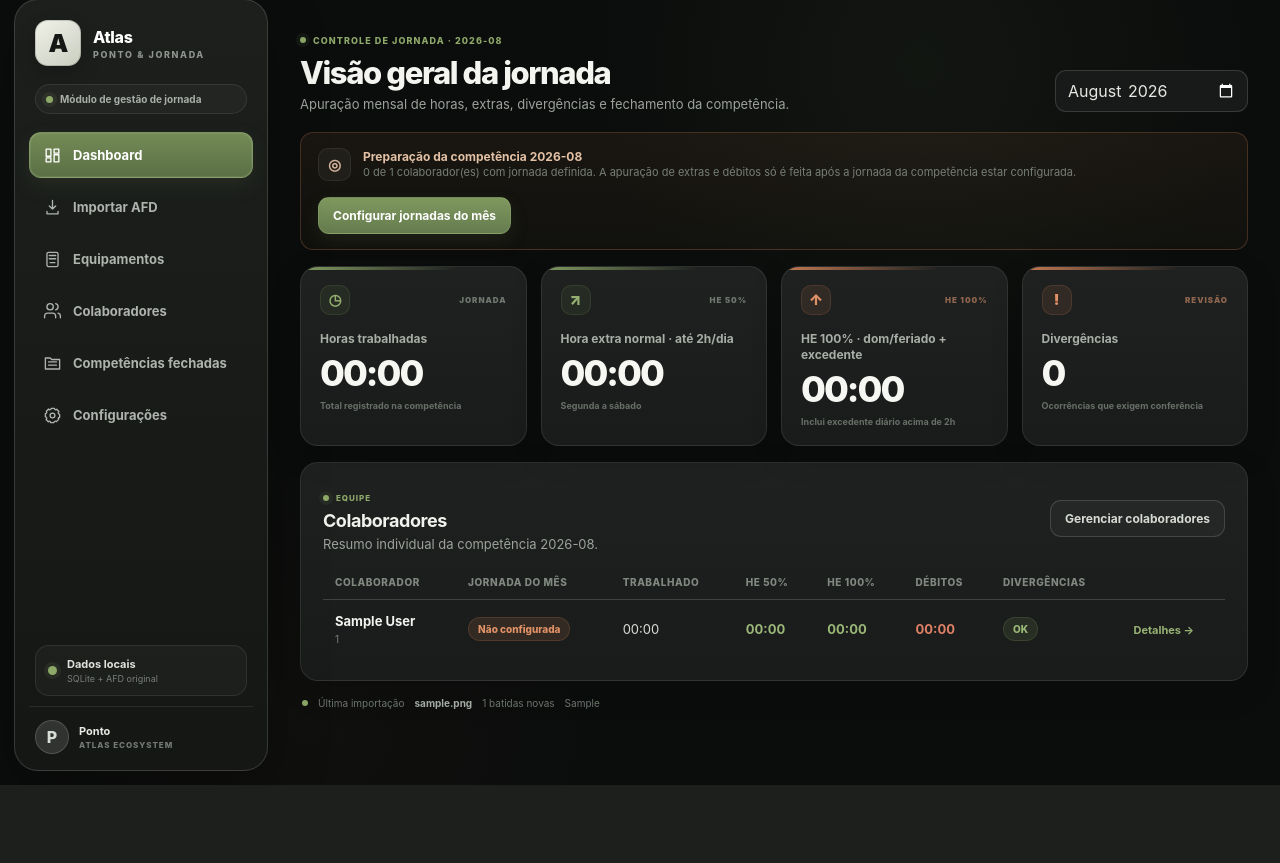
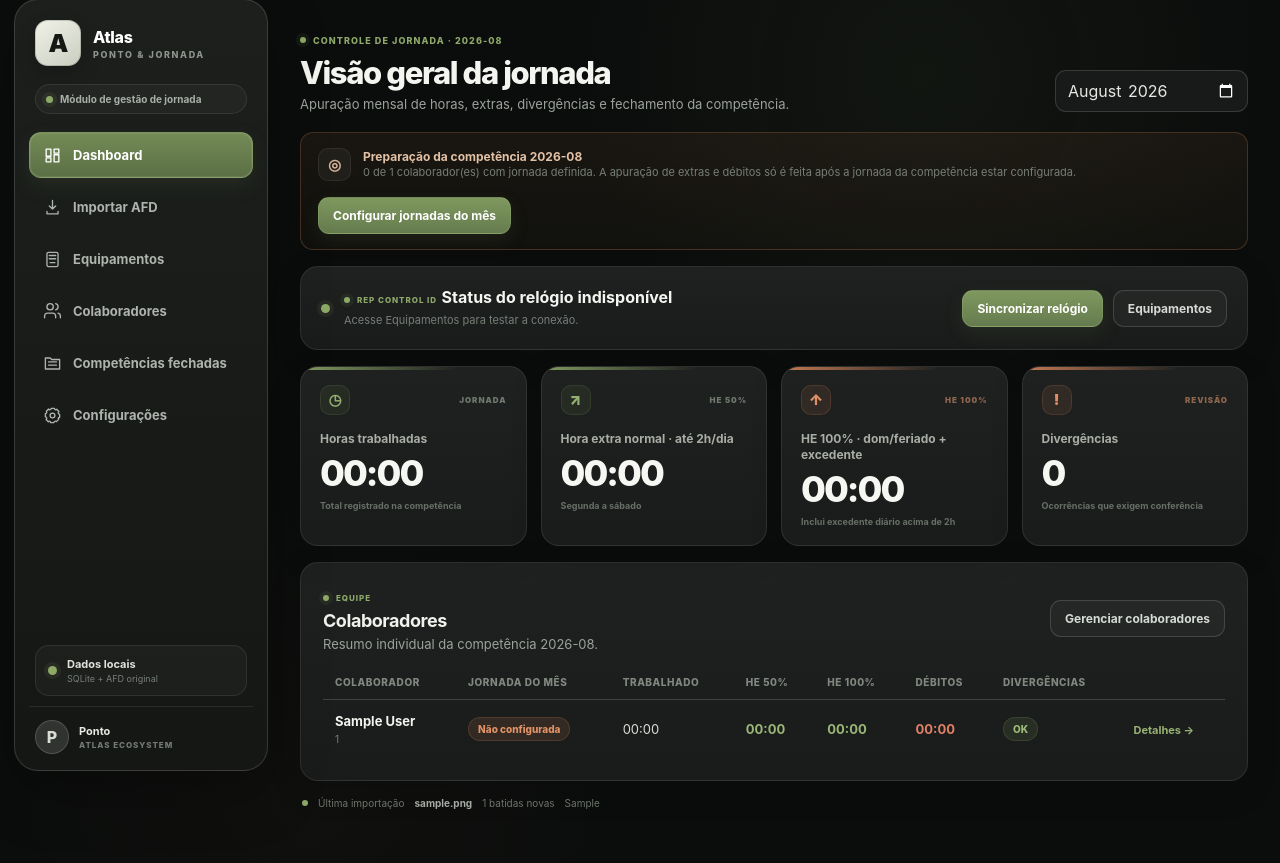
Before and after one commit to lucasgarciamoreira92-rgb/ponto-controlid, a FastAPI app: page / in a window 1280 px wide. Shown: the part 15-878 px from the top of the page. Before the commit the page ends 800 px from the top, so only its background shows below. Run offline with FastAPI, Linux system fonts and the light colour scheme; data comes from the database, SQL or seed files in the repository; tables that the repository leaves empty hold one stand-in row (values such as "Sample post").

Commit message:
Adicionar sincronização do REP ao dashboard

```diff
--- a/templates/dashboard.html
+++ b/templates/dashboard.html
@@ -11,6 +11,12 @@
     <input type="month" name="month" value="{{ month }}" aria-label="Selecionar competência" onchange="this.form.submit()">
   </form>
 </div>
+
+{% if request.query_params.get('rep_sync_ok') is not none %}
+<div class="notice success"><strong>Relógio sincronizado.</strong> {{ request.query_params.get('rep_sync_ok','0') }} batida(s) nova(s) importada(s).</div>
+{% elif request.query_params.get('rep_sync_error') %}
+<div class="notice"><strong>Falha na sincronização do relógio:</strong> {{ request.query_params.get('rep_sync_error') }}</div>
+{% endif %}
 
 {% if closure %}
 <div class="notice success status-strip" style="display:flex;align-items:center;justify-content:space-between;gap:16px;flex-wrap:wrap;">
@@ -38,6 +44,24 @@
   <a class="button primary" href="/month-schedules?month={{ month }}">Configurar jornadas do mês</a>
 </div>
 {% endif %}
+
+<div class="card" id="rep-sync-card" style="display:flex;align-items:center;justify-content:space-between;gap:18px;flex-wrap:wrap;">
+  <div style="display:flex;align-items:center;gap:14px;min-width:260px;">
+    <span class="status-dot" id="rep-status-dot"></span>
+    <div>
+      <div class="eyebrow compact"><span class="eyebrow-dot"></span> REP CONTROL iD</div>
+      <strong id="rep-status-title">Consultando equipamento...</strong>
+      <div class="help" id="rep-status-detail">Verificando a configuração de sincronização.</div>
+    </div>
+  </div>
+  <div style="display:flex;gap:10px;align-items:center;flex-wrap:wrap;">
+    <form method="post" action="/devices/sync-all" id="rep-sync-form">
+      <input type="hidden" name="month" value="{{ month }}">
+      <button class="button primary" type="submit">Sincronizar relógio</button>
+    </form>
+    <a class="button ghost" href="/devices" id="rep-config-link">Equipamentos</a>
+  </div>
+</div>
 
 <div class="cards dashboard-metrics">
   <div class="card metric">
@@ -115,4 +139,37 @@
   <span>{{ last_import.device_model or 'equipamento não identificado' }}</span>
 </div>
 {% endif %}
+
+<script>
+(function () {
+  const title = document.getElementById('rep-status-title');
+  const detail = document.getElementById('rep-status-detail');
+  const form = document.getElementById('rep-sync-form');
+  if (!title || !detail) return;
+
+  fetch('/devices/status', {cache: 'no-store'})
+    .then(function (response) { return response.json(); })
+    .then(function (data) {
+      if (!data.configured) {
+        title.textContent = 'Nenhum relógio configurado';
+        detail.textContent = 'Cadastre o REP para importar as marcações diretamente pela rede.';
+        if (form) form.style.display = 'none';
+        return;
+      }
+      title.textContent = data.name + (data.last_status === 'error' ? ' · atenção' : ' · conectado ao Atlas');
+      if (data.last_status === 'error' && data.last_error) {
+        detail.textContent = data.last_error;
+      } else if (data.last_success_at) {
+        const auto = data.auto_sync_minutes ? ' · automático a cada ' + data.auto_sync_minutes + ' min' : '';
+        detail.textContent = 'Última sincronização: ' + data.last_success_at + ' · NSR ' + data.last_nsr + ' · ' + data.last_new_punches + ' nova(s)' + auto;
+      } else {
+        detail.textContent = data.host + ' · ainda não sincronizado. Faça o primeiro teste em Equipamentos.';
+      }
+    })
+    .catch(function () {
+      title.textContent = 'Status do relógio indisponível';
+      detail.textContent = 'Acesse Equipamentos para testar a conexão.';
+    });
+})();
+</script>
 {% endblock %}
```
